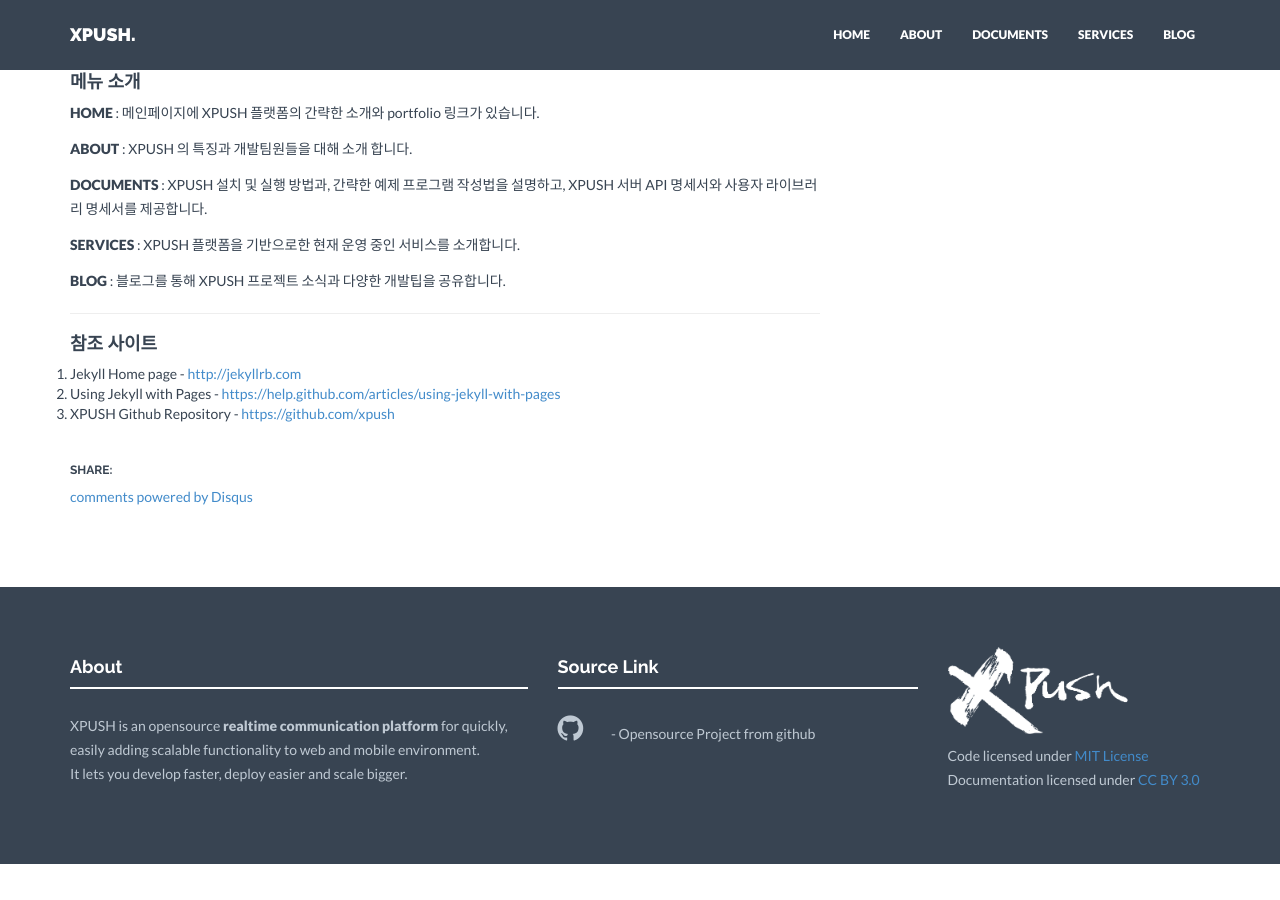
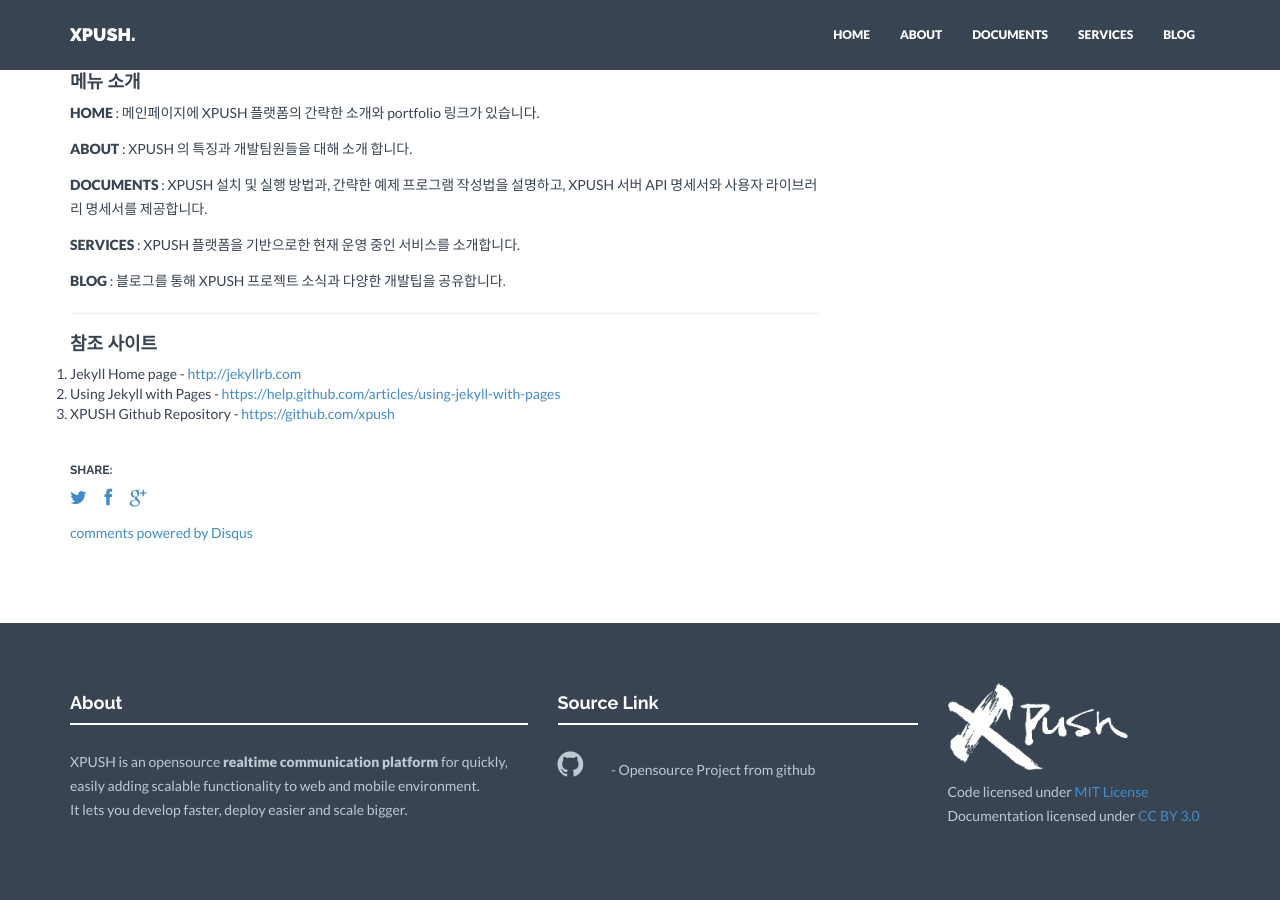
Before and after one commit to xpush/xpush.github.io, a Jekyll site: the page built from _posts/2014-09-06-notice-for-renewal.markdown, in a window 1280 px wide and 900 px high, scrolled down 1041 px. Built offline with Jekyll 4.4.1, drawn with Linux system fonts in a browser that asks for light colours; nearby versions of some CDN libraries; comment, search, counter and statistics services are not loaded; before the commit the page ends 1905 px from its top, so only the background shows below that; grey boxes are pictures that could not be loaded.

Commit message:
update share buttons

```diff
--- a/_includes/social.html
+++ b/_includes/social.html
@@ -1,6 +1,11 @@
 <div class="spacing"></div>
 <h6>SHARE:</h6>
-<!-- Go to www.addthis.com/dashboard to customize your tools -->
+<!-- Go to www.addthis.com/dashboard to customize your tools
 <div class="addthis_native_toolbox"></div>
-
 <script type="text/javascript" src="//s7.addthis.com/js/300/addthis_widget.js#pubid=ra-540fe5b845b6df9d"></script>
+-->
+<p class="share">
+<a href="http://twitter.com/home?status={{ site.url }}{{ page.url }}" title="Share on Twitter" target="_blank"><i class="fa fa-twitter"></i></a>
+<a href="https://www.facebook.com/sharer/sharer.php?u={{ site.url }}{{ page.url }}" title="Share on Facebook" target="_blank"><i class="fa fa-facebook"></i></a>
+<a href="https://plus.google.com/share?url={{ site.url }}{{ page.url }}" title="Share on Google+" target="_blank"><i class="fa fa-google-plus"></i></a>
+</p>
--- a/_posts/2014-10-05-stalk-io.markdown
+++ b/_posts/2014-10-05-stalk-io.markdown
@@ -6,8 +6,8 @@
 tags: xpush
 og:
   type: article
-  image: http://ecx.images-amazon.com/images/I/51zCpSmtDoL._SX940_.jpg
-  description: Jekyll 기반으로 XPUSH 홈페이지를 오픈했습니다. github pages 를 통해 Jekyll 을 사용한 소스도 확인해 보세요.
+  image: https://raw.githubusercontent.com/xpush/stalk.io/master/doc/stalk-logo.jpg
+  description: XPUSH 를 기반으로 한 서비스인 stalk.io 는 웹페이지에 설치할 수 있는 체팅 위젯을 사용해 보세요.
 ---
 
 <img src="https://raw.githubusercontent.com/xpush/stalk.io/master/doc/stalk-logo.jpg" width="100%" align="center">
```
